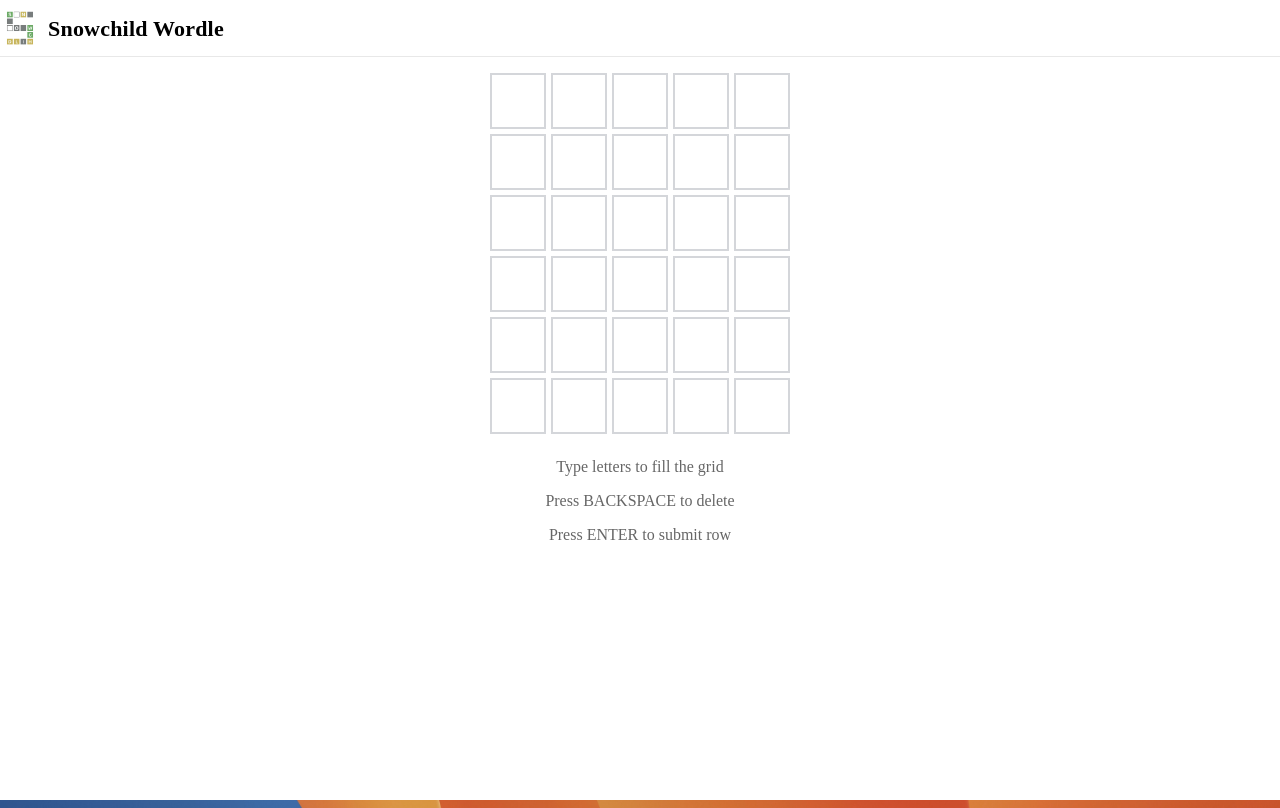
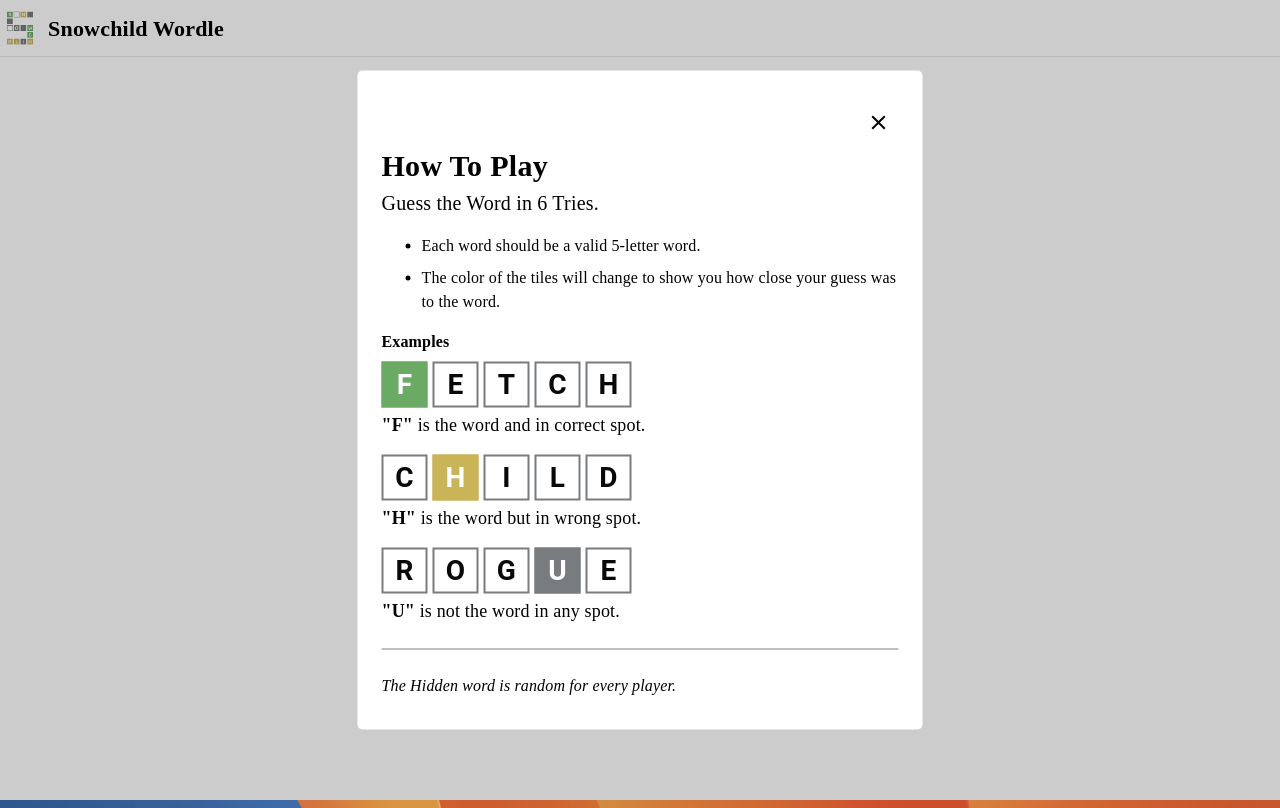
Before and after one commit to MANANTANDON/4d616e616e, a Next.js app: page /snowchild-wordle in a window 1280 px wide. Built offline with nearby package versions, Linux system fonts and the light colour scheme; a web font is replaced by a local one.

Commit message:
Instruction modal addedd...

```diff
--- /dev/null
+++ b/src/components/Games/Wordle/HowToPlayModal.jsx
@@ -0,0 +1,181 @@
+import { Close } from "@mui/icons-material";
+import { Box, IconButton, Typography } from "@mui/material";
+import React from "react";
+
+export const HowToPlayModal = ({ setOpen }) => {
+  return (
+    <>
+      <Box
+        sx={{
+          display: "flex",
+          flexDirection: "row-reverse",
+        }}
+      >
+        <IconButton sx={{}} onClick={() => setOpen(false)}>
+          <Close sx={{ color: "#000000" }} />
+        </IconButton>
+      </Box>
+      <Box>
+        <Typography
+          className="sfpro"
+          sx={{ fontWeight: "bolder", fontSize: { xs: "24px", md: "30px" } }}
+        >
+          How To Play
+        </Typography>
+        <Typography
+          className="sfpro"
+          sx={{ fontWeight: "lighter", fontSize: { xs: "18px", md: "20px" } }}
+        >
+          Guess the Word in 6 Tries.
+        </Typography>
+      </Box>
+      <Box>
+        <ul>
+          <li>
+            <Typography
+              sx={{ fontSize: { xs: "14px", md: "16px" } }}
+              className="sfpro"
+            >
+              Each word should be a valid 5-letter word.
+            </Typography>
+          </li>
+          <li>
+            <Typography
+              sx={{ mt: 1, fontSize: { xs: "14px", md: "16px" } }}
+              className="sfpro"
+            >
+              The color of the tiles will change to show you how close your
+              guess was to the word.
+            </Typography>
+          </li>
+        </ul>
+      </Box>
+      <Box sx={{ borderBottom: "1px solid grey", pb: 3 }}>
+        <Typography
+          className="sfpro"
+          sx={{ fontWeight: "bolder", fontSize: { xs: "14px", md: "16px" } }}
+        >
+          Examples
+        </Typography>
+        <Box
+          sx={{
+            display: "flex",
+            alignItems: "center",
+            gap: "5px",
+            mt: 1,
+            mb: 0.5,
+          }}
+        >
+          {[..."FETCH"].map((item, key) => (
+            <Typography
+              key={key}
+              sx={{
+                border: key === 0 ? "2px solid #6AAA64" : "2px solid #787C7E",
+                bgcolor: key === 0 ? "#6AAA64" : "#FFFFFF",
+                color: key === 0 ? "#FFFFFF" : "#080808",
+                height: "42px",
+                width: "42px",
+                display: "flex",
+                alignItems: "center",
+                justifyContent: "center",
+                fontSize: "28px",
+                fontWeight: "bolder",
+              }}
+            >
+              {item}
+            </Typography>
+          ))}
+        </Box>
+        <Typography
+          sx={{ fontSize: { xs: "16px", md: "18px" } }}
+          className="sfpro"
+        >
+          <span style={{ fontWeight: "bolder" }}>"F"</span> is the word and in
+          correct spot.
+        </Typography>
+
+        <Box
+          sx={{
+            display: "flex",
+            alignItems: "center",
+            gap: "5px",
+            mt: 2,
+            mb: 0.5,
+          }}
+        >
+          {[..."CHILD"].map((item, key) => (
+            <Typography
+              key={key}
+              sx={{
+                border: key === 1 ? "2px solid #C9B458" : "2px solid #787C7E",
+                bgcolor: key === 1 ? "#C9B458" : "#FFFFFF",
+                color: key === 1 ? "#FFFFFF" : "#080808",
+                height: "42px",
+                width: "42px",
+                display: "flex",
+                alignItems: "center",
+                justifyContent: "center",
+                fontSize: "28px",
+                fontWeight: "bolder",
+              }}
+            >
+              {item}
+            </Typography>
+          ))}
+        </Box>
+        <Typography
+          sx={{ fontSize: { xs: "16px", md: "18px" } }}
+          className="sfpro"
+        >
+          <span style={{ fontWeight: "bolder" }}>"H"</span> is the word but in
+          wrong spot.
+        </Typography>
+
+        <Box
+          sx={{
+            display: "flex",
+            alignItems: "center",
+            gap: "5px",
+            mt: 2,
+            mb: 0.5,
+          }}
+        >
+          {[..."ROGUE"].map((item, key) => (
+            <Typography
+              key={key}
+              sx={{
+                border: key === 3 ? "2px solid #787C7E" : "2px solid #787C7E",
+                bgcolor: key === 3 ? "#787C7E" : "#FFFFFF",
+                color: key === 3 ? "#FFFFFF" : "#080808",
+                height: "42px",
+                width: "42px",
+                display: "flex",
+                alignItems: "center",
+                justifyContent: "center",
+                fontSize: "28px",
+                fontWeight: "bolder",
+              }}
+            >
+              {item}
+            </Typography>
+          ))}
+        </Box>
+        <Typography
+          sx={{ fontSize: { xs: "16px", md: "18px" } }}
+          className="sfpro"
+        >
+          <span style={{ fontWeight: "bolder" }}>"U"</span> is not the word in
+          any spot.
+        </Typography>
+      </Box>
+      <Box sx={{ pt: 3 }}>
+        <Typography
+          className="sfpro"
+          sx={{ fontSize: { xs: "14px", md: "16px" } }}
+        >
+          <i>The Hidden word is random for every player.</i>
+        </Typography>
+      </Box>
+    </>
+  );
+};
--- a/src/components/Games/Wordle/WordleDesign.jsx
+++ b/src/components/Games/Wordle/WordleDesign.jsx
@@ -1,4 +1,4 @@
-import { Box, Typography } from "@mui/material";
+import { Box, Modal, Typography } from "@mui/material";
 import React, { useState, useEffect, useCallback } from "react";
 import fiveLetterWords from "@/utils/five_letter_words.json";
 
@@ -130,9 +130,9 @@ export const WordleDesign = () => {
 
   const handleKeyPress = useCallback(
     (event) => {
-      if ((event.metaKey || event.ctrlKey) && event.key.toLowerCase() === "r") {
-        return; // Allow default browser refresh behavior
-      }
+      // if ((event.metaKey || event.ctrlKey) && event.key.toLowerCase() === "r") {
+      //   return; // Allow default browser refresh behavior
+      // }
 
       // Don't allow input if game is won or lost
       if (gameWon || gameLost) {
@@ -206,7 +206,6 @@ export const WordleDesign = () => {
 
   return (
     <Box sx={{ py: 2 }}>
-      {/* <Typography className="sfpro">{todaysWord}</Typography> */}
       <Box
         sx={{
           display: "flex",
@@ -231,7 +230,7 @@ export const WordleDesign = () => {
                   display: "flex",
                   alignItems: "center",
                   justifyContent: "center",
-                  fontSize: "20px",
+                  fontSize: "28px",
                   fontWeight: "bold",
                   backgroundColor: getCellColor(rowIndex, colIndex),
                   color: getTextColor(rowIndex, colIndex),
--- a/src/pages/snowchild-wordle/index.jsx
+++ b/src/pages/snowchild-wordle/index.jsx
@@ -1,16 +1,55 @@
 import { Wordle } from "@/components/Games/Wordle";
-import { Box } from "@mui/material";
-import React from "react";
+import { HowToPlayModal } from "@/components/Games/Wordle/HowToPlayModal";
+import { Box, Modal, useMediaQuery } from "@mui/material";
+import React, { useState } from "react";
 
 const Index = () => {
+  const isMobile = useMediaQuery("(max-width:500px)");
+  const [open, setOpen] = useState(true);
+
+  const handleClose = () => {
+    setOpen(false);
+  };
+
+  const style = {
+    position: "absolute",
+    top: "50%",
+    left: "50%",
+    transform: "translate(-50%, -50%)",
+    px: 3,
+    py: 4,
+    width: isMobile ? "80%" : "517px",
+    outline: "none",
+    bgcolor: "#FFFFFF",
+    borderRadius: "5px",
+    overflow: "auto",
+  };
+
   return (
     <>
+      <Modal
+        open={open}
+        onClose={handleClose}
+        aria-labelledby="modal-modal-title"
+        aria-describedby="modal-modal-description"
+        slotProps={{
+          backdrop: {
+            sx: {
+              backgroundColor: "rgba(0, 0, 0, 0.2)", // 0.2% opacity
+            },
+          },
+        }}
+      >
+        <Box sx={style}>
+          <HowToPlayModal setOpen={setOpen} />
+        </Box>
+      </Modal>
       <Box
         sx={{
           bgcolor: "#FFFFFF",
           height: "100vh",
           m: -1,
-          overflow: "scroll",
+          overflow: "auto", // Changed from "scroll" to "auto" for better UX
         }}
       >
         <Wordle />
```
Also changed, not shown: src/components/Games/Wordle/Keyboard.jsx (added, +10 -0 lines).
